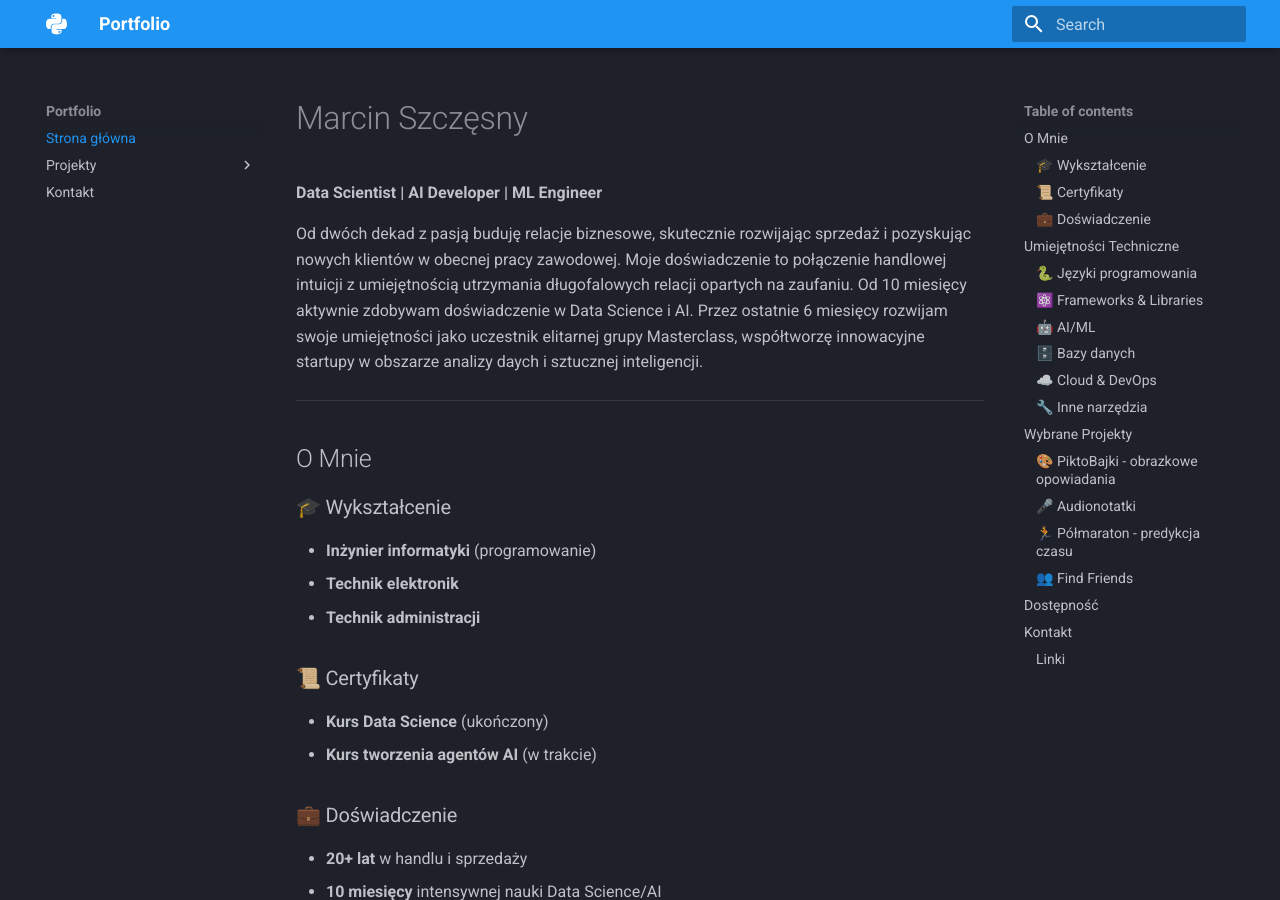
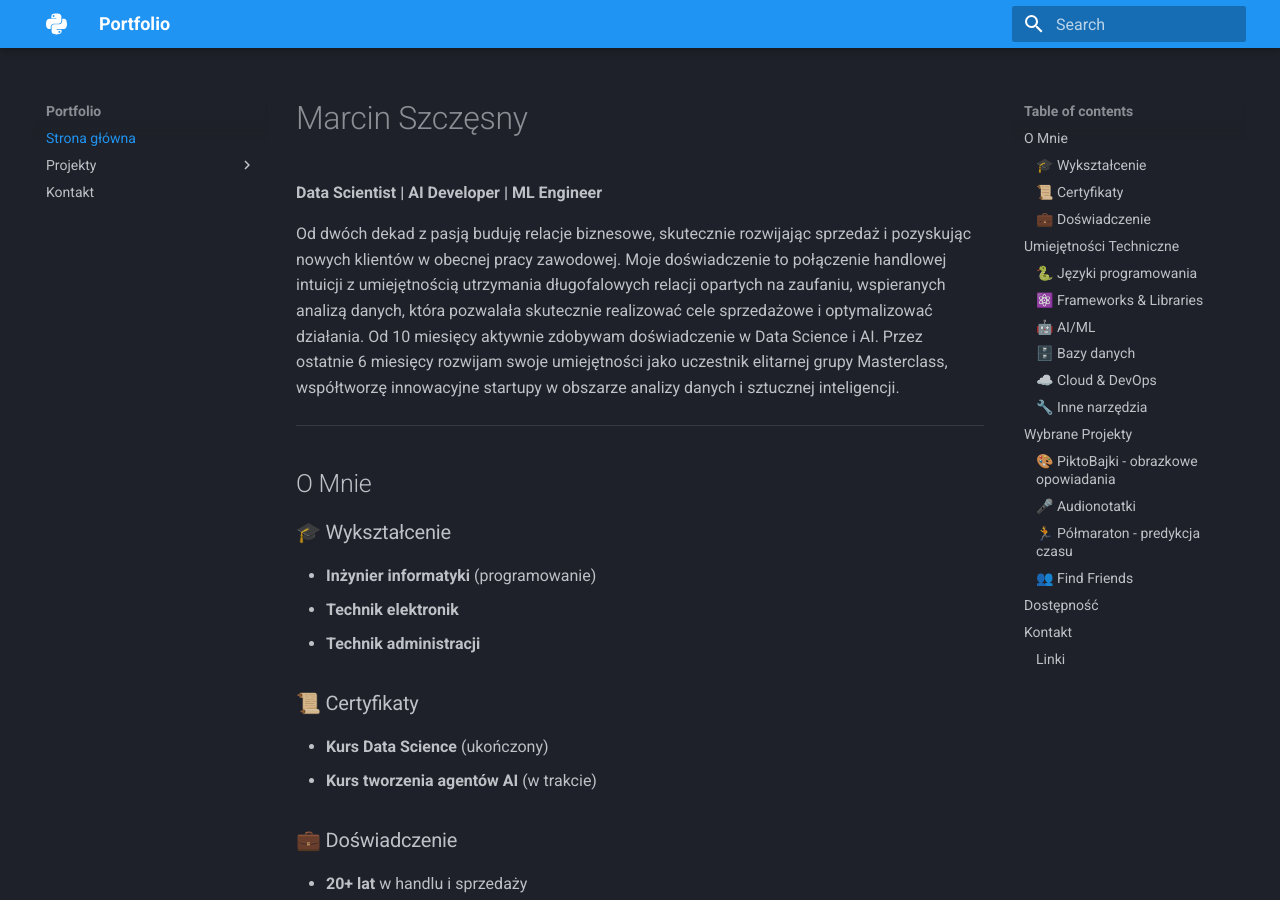
Before and after one commit to heyagotoai/portfolio, an MkDocs documentation site: the page built from docs/index.md, in a window 1280 px wide and 900 px high. Built offline with MkDocs 1.6.1 and Material for MkDocs 9.7.7, drawn with Linux system fonts in a browser that asks for light colours.

Commit message:
description change

```diff
--- a/docs/index.md
+++ b/docs/index.md
@@ -2,7 +2,8 @@
 
 **Data Scientist | AI Developer | ML Engineer**
 
-Od dwóch dekad z pasją buduję relacje biznesowe, skutecznie rozwijając sprzedaż i pozyskując nowych klientów w obecnej pracy zawodowej. Moje doświadczenie to połączenie handlowej intuicji z umiejętnością utrzymania długofalowych relacji opartych na zaufaniu. Od 10 miesięcy aktywnie zdobywam doświadczenie w Data Science i AI. Przez ostatnie 6 miesięcy rozwijam swoje umiejętności jako uczestnik elitarnej grupy Masterclass, współtworzę innowacyjne startupy w obszarze analizy daych i sztucznej inteligencji.
+Od dwóch dekad z pasją buduję relacje biznesowe, skutecznie rozwijając sprzedaż i pozyskując nowych klientów w obecnej pracy zawodowej. Moje doświadczenie to połączenie handlowej intuicji z umiejętnością utrzymania długofalowych relacji opartych na zaufaniu, wspieranych analizą danych, która pozwalała skutecznie realizować cele sprzedażowe i optymalizować działania. Od 10 miesięcy aktywnie zdobywam doświadczenie w Data Science i AI. Przez ostatnie 6 miesięcy rozwijam swoje umiejętności jako uczestnik elitarnej grupy Masterclass, współtworzę innowacyjne startupy w obszarze analizy danych i sztucznej inteligencji.
+
 
 ---
 
```
